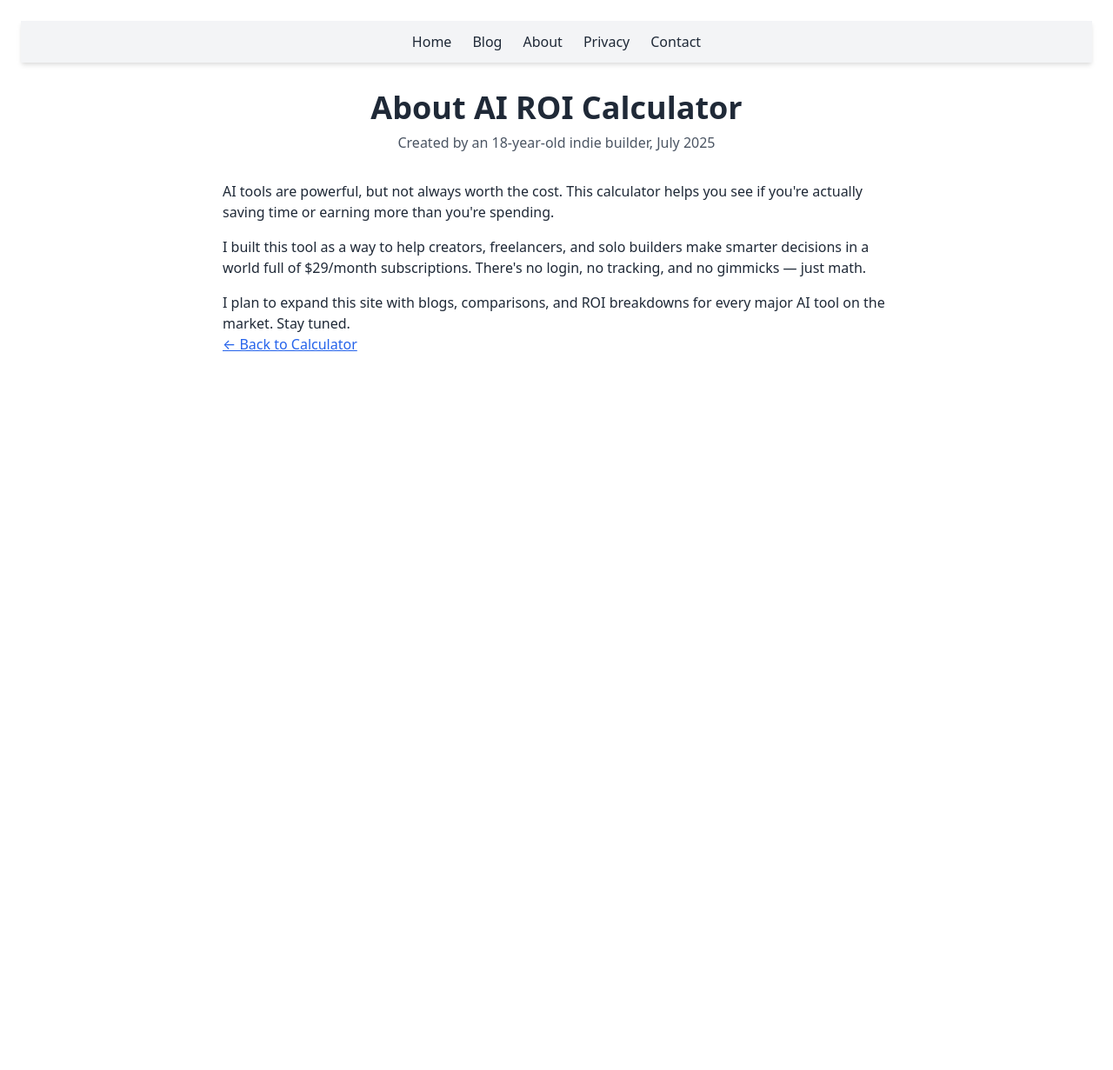
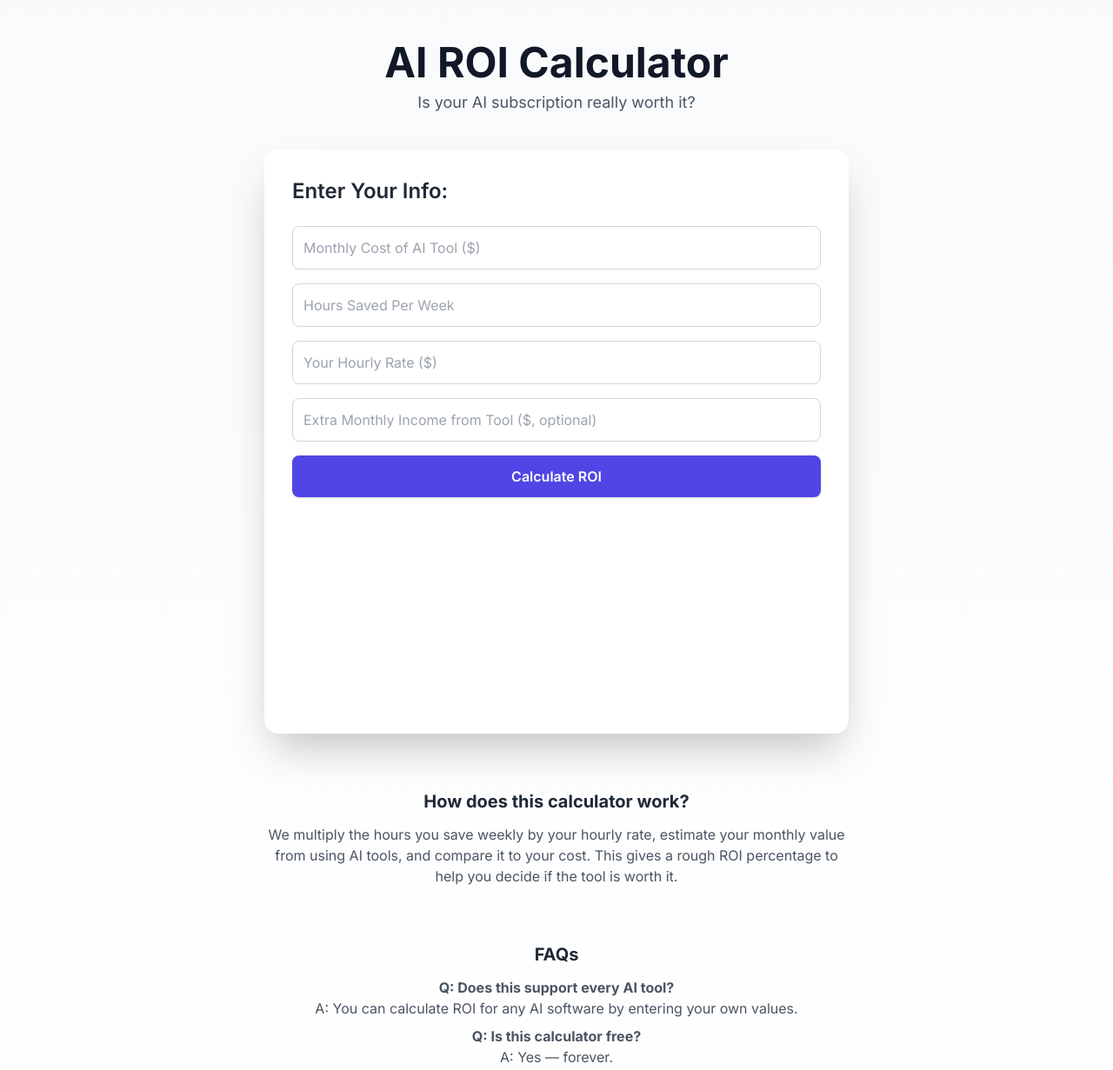
Before and after one commit to JobIyai/AiRioCal, a plain HTML site: page about.html in a window 1280 px wide. Shown: the top 1231 px of the page at 87% size. Before the commit the page ends 800 px from the top, so only its background shows below. Drawn offline with nearby package versions, Linux system fonts and the light colour scheme.

Commit message:
Update about.html

```diff
--- a/about.html
+++ b/about.html
@@ -2,39 +2,72 @@
 <html lang="en">
 <head>
   <meta charset="UTF-8">
-  <meta name="viewport" content="width=device-width, initial-scale=1">
-  <title>About – AI ROI Calculator</title>
+  <meta name="viewport" content="width=device-width, initial-scale=1.0">
+  <title>AI ROI Calculator</title>
+  <link rel="preconnect" href="https://fonts.googleapis.com">
+  <link rel="preconnect" href="https://fonts.gstatic.com" crossorigin>
+  <link href="https://fonts.googleapis.com/css2?family=Inter:wght@400;600;700&display=swap" rel="stylesheet">
   <link href="https://cdn.jsdelivr.net/npm/tailwindcss@2.2.19/dist/tailwind.min.css" rel="stylesheet">
+  <script defer src="https://cdn.jsdelivr.net/npm/chart.js"></script>
+  <style>
+    body { font-family: 'Inter', sans-serif; }
+  </style>
+  <script defer>
+    function calculateROI() {
+      const monthlyCost = parseFloat(document.getElementById('monthlyCost').value) || 0;
+      const timeSaved = parseFloat(document.getElementById('timeSaved').value) || 0;
+      const hourlyRate = parseFloat(document.getElementById('hourlyRate').value) || 0;
+      const extraIncome = parseFloat(document.getElementById('extraIncome').value) || 0;
+
+      const monthlyValue = (timeSaved * 4 * hourlyRate) + extraIncome;
+      const roi = ((monthlyValue - monthlyCost) / monthlyCost) * 100;
+      const result = document.getElementById('result');
+
+      result.classList.remove('hidden');
+      result.innerHTML = `
+        <p class="text-lg font-semibold">Estimated ROI: <span class="text-indigo-700">${roi.toFixed(2)}%</span></p>
+        <p class="text-sm mt-2">Monthly Gain: <strong>$${monthlyValue.toFixed(2)}</strong><br> Monthly Cost: <strong>$${monthlyCost.toFixed(2)}</strong></p>
+      `;
+    }
+  </script>
 </head>
-<body class="bg-white text-gray-800 font-sans p-6 space-y-8">
-
-    <nav class="bg-gray-100 w-full px-4 py-3 shadow-md flex justify-center space-x-6">
-  <a href="index.html" class="text-gray-800 hover:text-blue-600 font-medium">Home</a>
-  <a href="blog.html" class="text-gray-800 hover:text-blue-600 font-medium">Blog</a>
-  <a href="about.html" class="text-gray-800 hover:text-blue-600 font-medium">About</a>
-  <a href="privacy.html" class="text-gray-800 hover:text-blue-600 font-medium">Privacy</a>
-  <a href="contact.html" class="text-gray-800 hover:text-blue-600 font-medium">Contact</a>
-</nav>
-
-  <header class="text-center">
-    <h1 class="text-4xl font-bold mb-2">About AI ROI Calculator</h1>
-    <p class="text-gray-600">Created by an 18-year-old indie builder, July 2025</p>
+<body class="bg-gradient-to-b from-gray-50 to-white text-gray-800 min-h-screen flex flex-col items-center py-12 px-4">
+  <header class="w-full text-center mb-10">
+    <h1 class="text-5xl font-bold text-gray-900">AI ROI Calculator</h1>
+    <p class="text-lg text-gray-600 mt-2">Is your AI subscription really worth it?</p>
   </header>
 
-  <section class="max-w-3xl mx-auto space-y-4">
-    <p>
-      AI tools are powerful, but not always worth the cost.
-      This calculator helps you see if you're actually saving time or earning more than you're spending.
-    </p>
-    <p>
-      I built this tool as a way to help creators, freelancers, and solo builders make smarter decisions in a world full of $29/month subscriptions.
-      There's no login, no tracking, and no gimmicks — just math.
-    </p>
-    <p>
-      I plan to expand this site with blogs, comparisons, and ROI breakdowns for every major AI tool on the market. Stay tuned.
-    </p>
-    <a href="index.html" class="text-blue-600 underline">← Back to Calculator</a>
+  <main class="w-full max-w-2xl bg-white p-8 rounded-2xl shadow-2xl">
+    <h2 class="text-2xl font-semibold text-gray-800 mb-6">Enter Your Info:</h2>
+
+    <div class="space-y-4">
+      <input id="monthlyCost" type="number" placeholder="Monthly Cost of AI Tool ($)" class="border border-gray-300 p-3 w-full rounded-lg focus:ring focus:ring-indigo-200">
+      <input id="timeSaved" type="number" placeholder="Hours Saved Per Week" class="border border-gray-300 p-3 w-full rounded-lg focus:ring focus:ring-indigo-200">
+      <input id="hourlyRate" type="number" placeholder="Your Hourly Rate ($)" class="border border-gray-300 p-3 w-full rounded-lg focus:ring focus:ring-indigo-200">
+      <input id="extraIncome" type="number" placeholder="Extra Monthly Income from Tool ($, optional)" class="border border-gray-300 p-3 w-full rounded-lg focus:ring focus:ring-indigo-200">
+      <button onclick="calculateROI()" class="w-full bg-indigo-600 hover:bg-indigo-700 text-white font-semibold py-3 rounded-lg shadow">Calculate ROI</button>
+    </div>
+
+    <div id="result" class="mt-6 hidden rounded-xl p-4 bg-indigo-50 text-indigo-800 border-l-4 border-indigo-400"></div>
+
+    <div class="mt-10">
+      <canvas id="roiChart" width="400" height="200"></canvas>
+    </div>
+  </main>
+
+  <section class="mt-16 max-w-2xl text-center">
+    <h2 class="text-xl font-bold mb-3">How does this calculator work?</h2>
+    <p class="text-gray-600">We multiply the hours you save weekly by your hourly rate, estimate your monthly value from using AI tools, and compare it to your cost. This gives a rough ROI percentage to help you decide if the tool is worth it.</p>
   </section>
 
+  <section class="mt-16 max-w-2xl text-center">
+    <h2 class="text-xl font-bold mb-3">FAQs</h2>
+    <p class="text-gray-600 mb-2"><strong>Q: Does this support every AI tool?</strong><br>A: You can calculate ROI for any AI software by entering your own values.</p>
+    <p class="text-gray-600"><strong>Q: Is this calculator free?</strong><br>A: Yes — forever.</p>
+  </section>
+
+  <footer class="text-center text-gray-500 text-sm mt-16 py-6">
+    &copy; 2025 AI Worth-It Tools • Built with love • <a href="#" class="text-blue-600">Privacy</a>
+  </footer>
 </body>
 </html>
```
